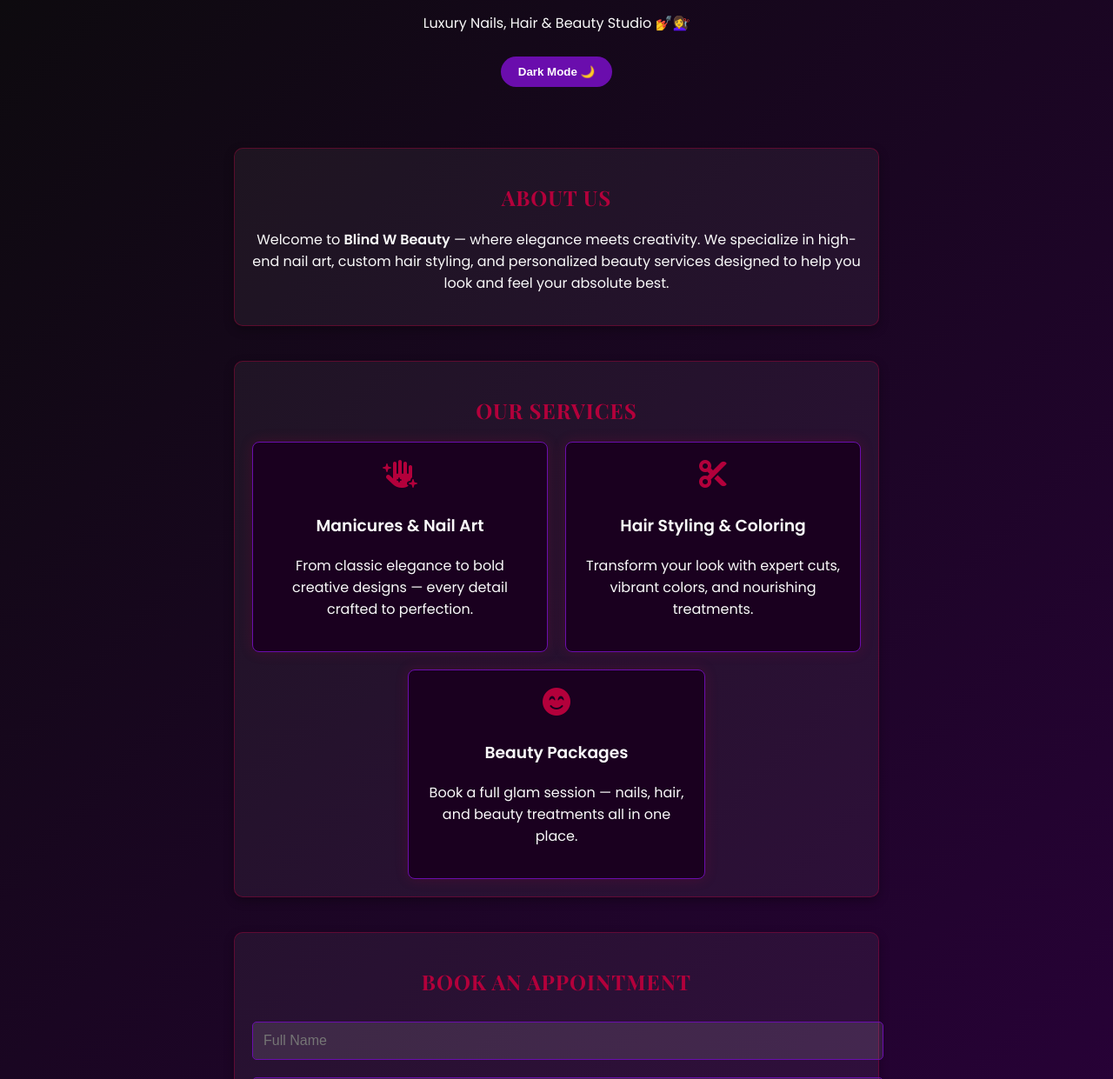
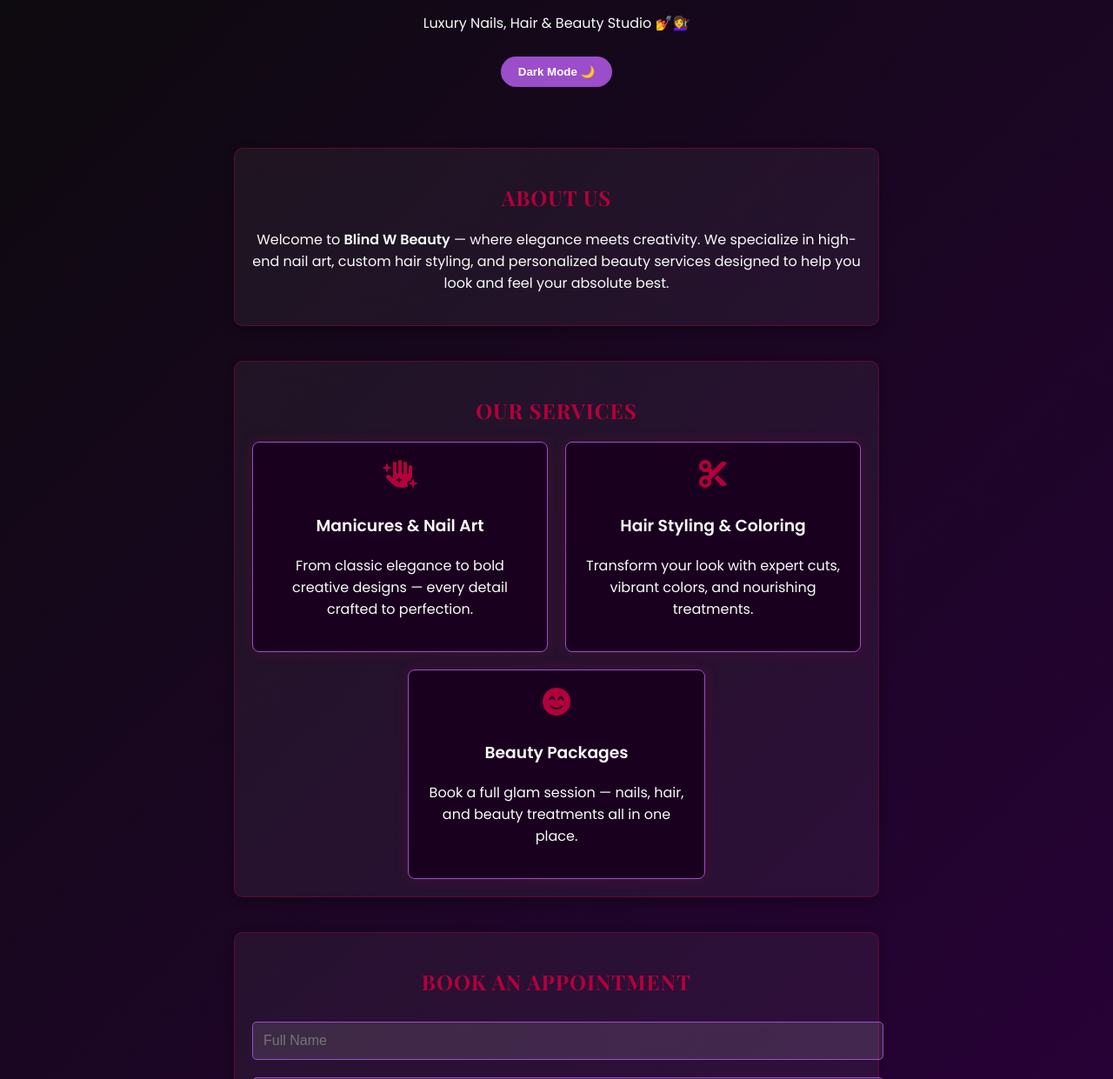
Before and after one commit to DevNovaMike/blind-w-beauty, a plain HTML site: page index.html in a window 1280 px wide. Shown: the part 239-1480 px from the top of the page at 87% size. Drawn offline with nearby package versions, Linux system fonts and the light colour scheme; some packages are replaced by stand-ins of ours; a script that the page names is missing.

Commit message:
Update button and border colors to lighter purple

```diff
--- a/style.css
+++ b/style.css
@@ -36,7 +36,7 @@ h2 {
 
 button {
   padding: 10px 20px;
-  background-color: #6a0dad;
+  background-color: #9b4dca; /* lighter purple */
   border: none;
   color: white;
   border-radius: 30px;
@@ -74,7 +74,7 @@ button:hover:not(:disabled) {
   padding: 12px;
   margin: 10px 0;
   font-size: 1rem;
-  border: 1px solid #6a0dad;
+  border: 1px solid #9b4dca; /* lighter purple */
   border-radius: 5px;
   background-color: rgba(255,255,255,0.1);
   color: #fff;
@@ -93,7 +93,7 @@ button:hover:not(:disabled) {
 
 .project-card {
   background-color: #1a001f;
-  border: 1px solid #6a0dad;
+  border: 1px solid #9b4dca; /* lighter purple */
   border-radius: 8px;
   padding: 20px;
   box-shadow: 0 0 15px rgba(179, 0, 59, 0.2);
@@ -122,7 +122,7 @@ button:hover:not(:disabled) {
 .dark-mode #portfolio,
 .dark-mode .project-card {
   background-color: #121212;
-  border: 1px solid #6a0dad;
+  border: 1px solid #9b4dca; /* lighter purple */
   color: #f0f0f0;
 }
 
@@ -173,5 +173,5 @@ footer {
 }
 
 .social-icons a:hover {
-  color: #6a0dad;
+  color: #9b4dca; /* lighter purple hover */
 }
```
